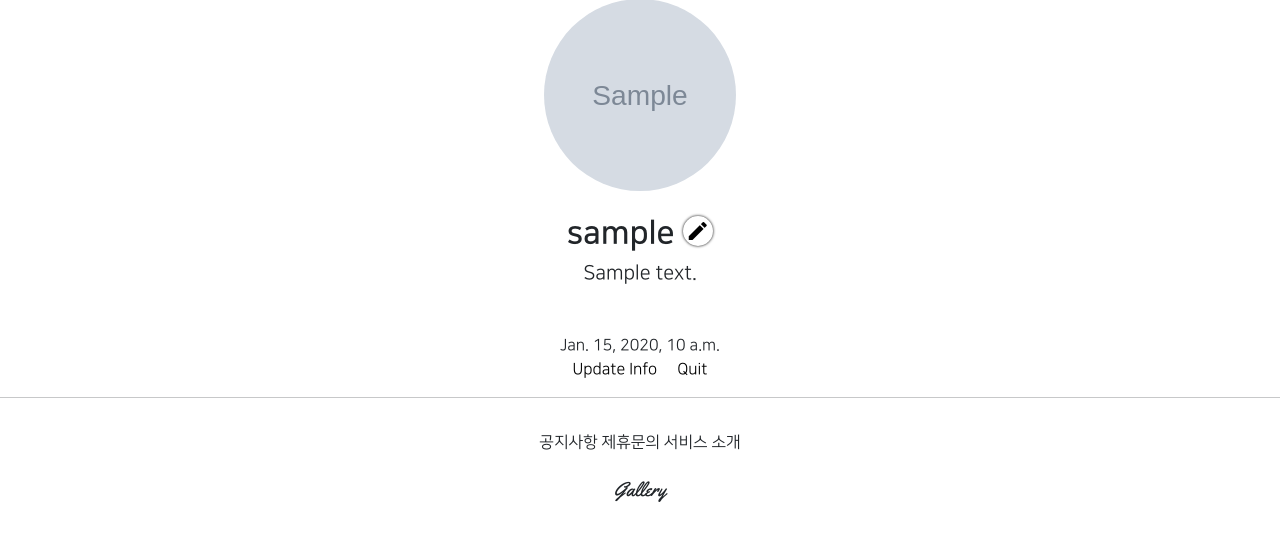
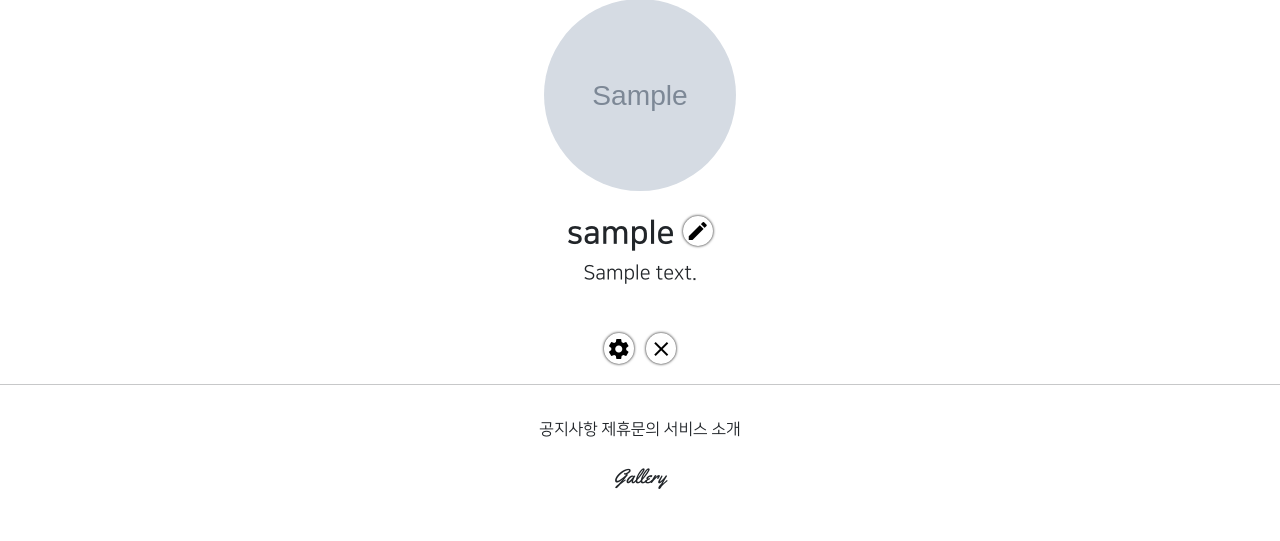
Before and after one commit to opwe37/gis_django_2, a Django app: page /accounts/detail/1 in a window 1280 px wide. Shown: the part 242-783 px from the top of the page. Run offline with Django 3.2, Linux system fonts and the light colour scheme; a user stored in the database is signed in; tables that the repository leaves empty hold one stand-in row (values such as "Sample post"); grey boxes marked "Sample" are stand-in pictures; parts of the project's set-up code (start-up, migrations or seed data) failed here and were passed over; some libraries are stand-ins or nearby versions.

Commit message:
07.29 - modified _ button ui in detailview

```diff
--- a/accountapp/templates/accountapp/detail.html
+++ b/accountapp/templates/accountapp/detail.html
@@ -22,14 +22,11 @@
                 </h2>
             {% endif %}
         </div>
-        <dvi>
-            {{ target_user.date_joined }}
-        </dvi>
 
         {% if user == target_user %}
         <div>
-            <a href="{% url 'accountapp:update' pk=user.id %}">Update Info</a>
-            <a style="margin-left:1rem" href="{% url 'accountapp:delete' pk=user.id %}">Quit</a>
+            <a href="{% url 'accountapp:update' pk=user.id %}" class="material-icons round-button">settings</a>
+            <a href="{% url 'accountapp:delete' pk=user.id %}" class="material-icons round-button">close</a>
         </div>
         {% endif %}
     </div>
--- a/static/base.css
+++ b/static/base.css
@@ -63,3 +63,7 @@ input[type='password'] {
 .round-button:hover {
     color: dimgray;
 }
+
+a + a {
+    margin-left: 0.5rem;
+}
```
